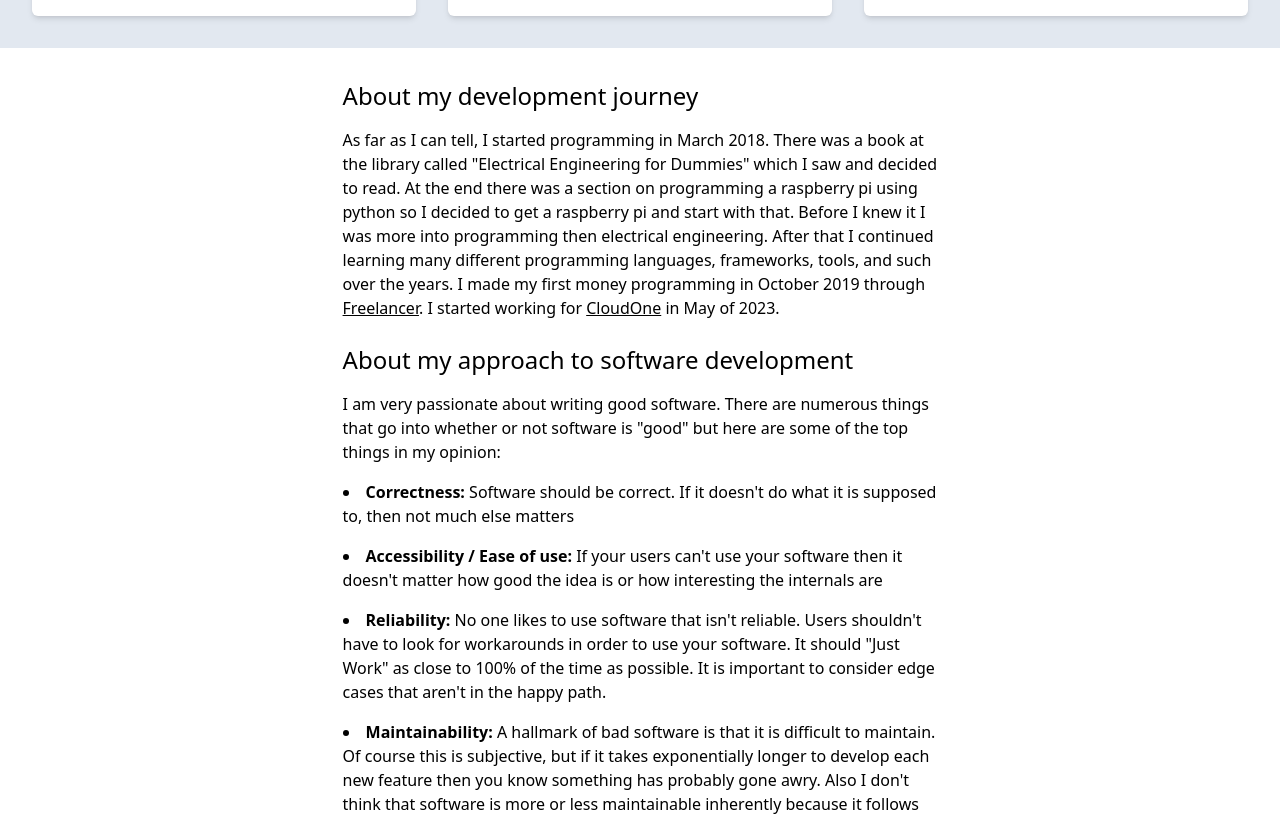
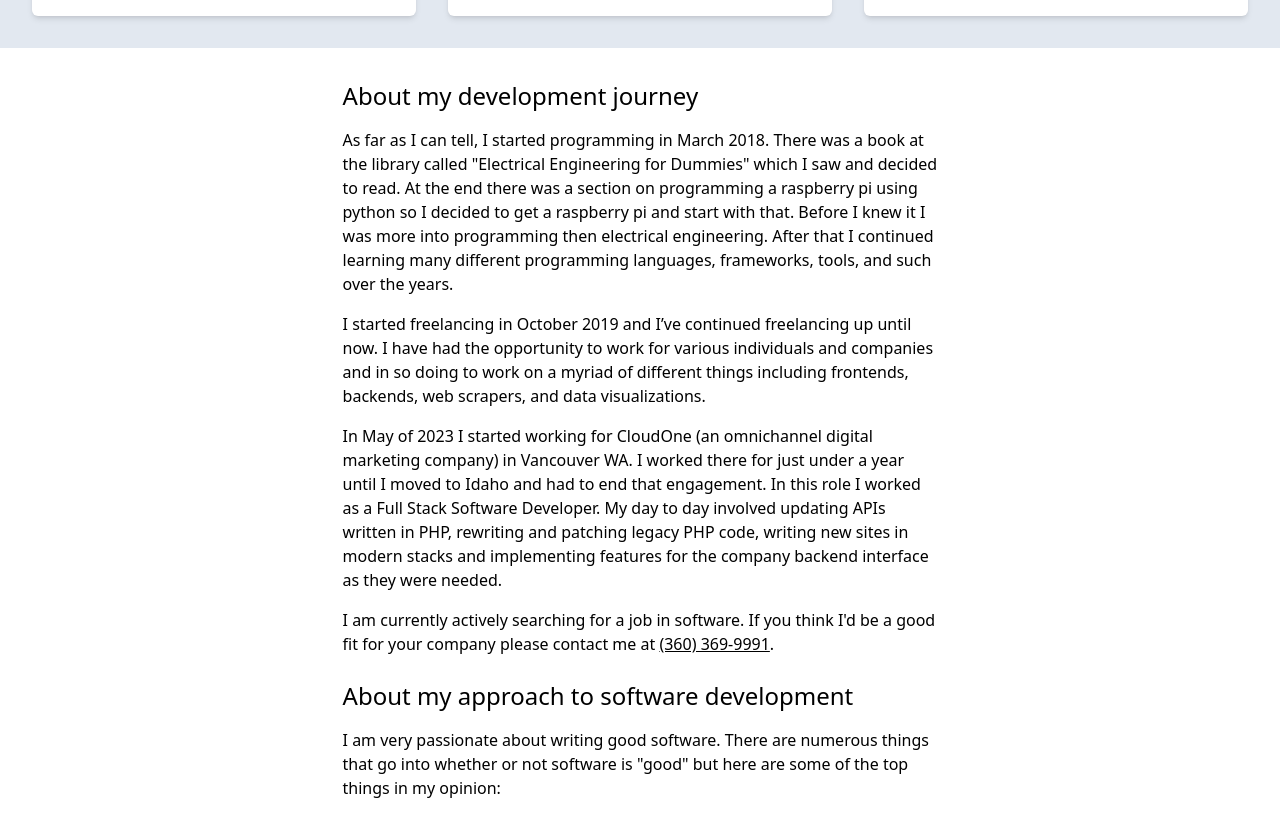
Before and after one commit to Zachiah/personal-site, a SvelteKit app: page /skills/developer in a window 1280 px wide. Shown: the part 2144-2960 px from the top of the page. Built offline with nearby package versions, Linux system fonts and the light colour scheme.

Commit message:
update copy on developer page

```diff
--- a/src/routes/skills/developer/+page.svelte
+++ b/src/routes/skills/developer/+page.svelte
@@ -77,9 +77,8 @@
 			<a class="border-r border-slate-200 px-4 dark:border-white" href="tel:+13603699991"
 				>(360) 369-9991</a
 			>
-			<a
-				class="border-r border-slate-200 px-4 dark:border-white"
-				href="mailto:zachiah@proton.me">zachiah@proton.me</a
+			<a class="border-r border-slate-200 px-4 dark:border-white" href="mailto:zachiah@proton.me"
+				>zachiah@proton.me</a
 			>
 			<a class="border-r border-slate-200 px-4 dark:border-white" href="https://github.com/zachiah"
 				>GitHub</a
@@ -90,7 +89,8 @@
 			>
 			<a
 				class="border-r border-slate-200 px-4 dark:border-white"
-				href="/resume-trimmed.pdf" download="zachiah-sawyer-resume.pdf">Resume</a
+				href="/resume-trimmed.pdf"
+				download="zachiah-sawyer-resume.pdf">Resume</a
 			>
 			<a class="px-4" href="https://www.freelancer.com/u/zachiahsawyer">freelancer.com</a>
 		</div>
@@ -141,7 +141,9 @@
 </section>
 
 <section class="flex flex-wrap gap-8 bg-slate-200 p-8 dark:bg-slate-800">
-	<div class="shadow-md dark:shadow-none flex-1 rounded-md bg-white p-4 dark:bg-black xs:min-w-[18rem]">
+	<div
+		class="flex-1 rounded-md bg-white p-4 shadow-md dark:bg-black dark:shadow-none xs:min-w-[18rem]"
+	>
 		<Content>
 			<h2>Development Tools I Use</h2>
 			<ul>
@@ -167,7 +169,9 @@
 		</Content>
 	</div>
 
-	<div class="shadow-md dark:shadow-none flex-1 rounded-md bg-white p-4 dark:bg-black xs:min-w-[18rem]">
+	<div
+		class="flex-1 rounded-md bg-white p-4 shadow-md dark:bg-black dark:shadow-none xs:min-w-[18rem]"
+	>
 		<Content>
 			<h2>Language experience</h2>
 			<ul>
@@ -180,7 +184,9 @@
 		</Content>
 	</div>
 
-	<div class="shadow-md dark:shadow-none flex-1 rounded-md bg-white p-4 dark:bg-black xs:min-w-[18rem]">
+	<div
+		class="flex-1 rounded-md bg-white p-4 shadow-md dark:bg-black dark:shadow-none xs:min-w-[18rem]"
+	>
 		<Content>
 			<h2>Really want to learn</h2>
 			<ul>
@@ -203,9 +209,28 @@
 				there was a section on programming a raspberry pi using python so I decided to get a
 				raspberry pi and start with that. Before I knew it I was more into programming then
 				electrical engineering. After that I continued learning many different programming
-				languages, frameworks, tools, and such over the years. I made my first money programming in
-				October 2019 through{' '}<a href="https://freelancer.com">Freelancer</a>. I started working
-				for <a href="https://www.cloudone.com">CloudOne</a> in May of 2023.
+				languages, frameworks, tools, and such over the years.
+			</p>
+
+			<p>
+				I started freelancing in October 2019 and I’ve continued freelancing up until now. I have
+				had the opportunity to work for various individuals and companies and in so doing to work on
+				a myriad of different things including frontends, backends, web scrapers, and data
+				visualizations.
+			</p>
+
+			<p>
+				In May of 2023 I started working for CloudOne (an omnichannel digital marketing company) in
+				Vancouver WA. I worked there for just under a year until I moved to Idaho and had to end
+				that engagement. In this role I worked as a Full Stack Software Developer. My day to day
+				involved updating APIs written in PHP, rewriting and patching legacy PHP code, writing new
+				sites in modern stacks and implementing features for the company backend interface as they
+				were needed.
+			</p>
+
+			<p>
+				I am currently actively searching for a job in software. If you think I'd be a good fit for
+				your company please contact me at <a href="tel:+13603699991">(360) 369-9991</a>.
 			</p>
 
 			<h2>About my approach to software development</h2>
```
